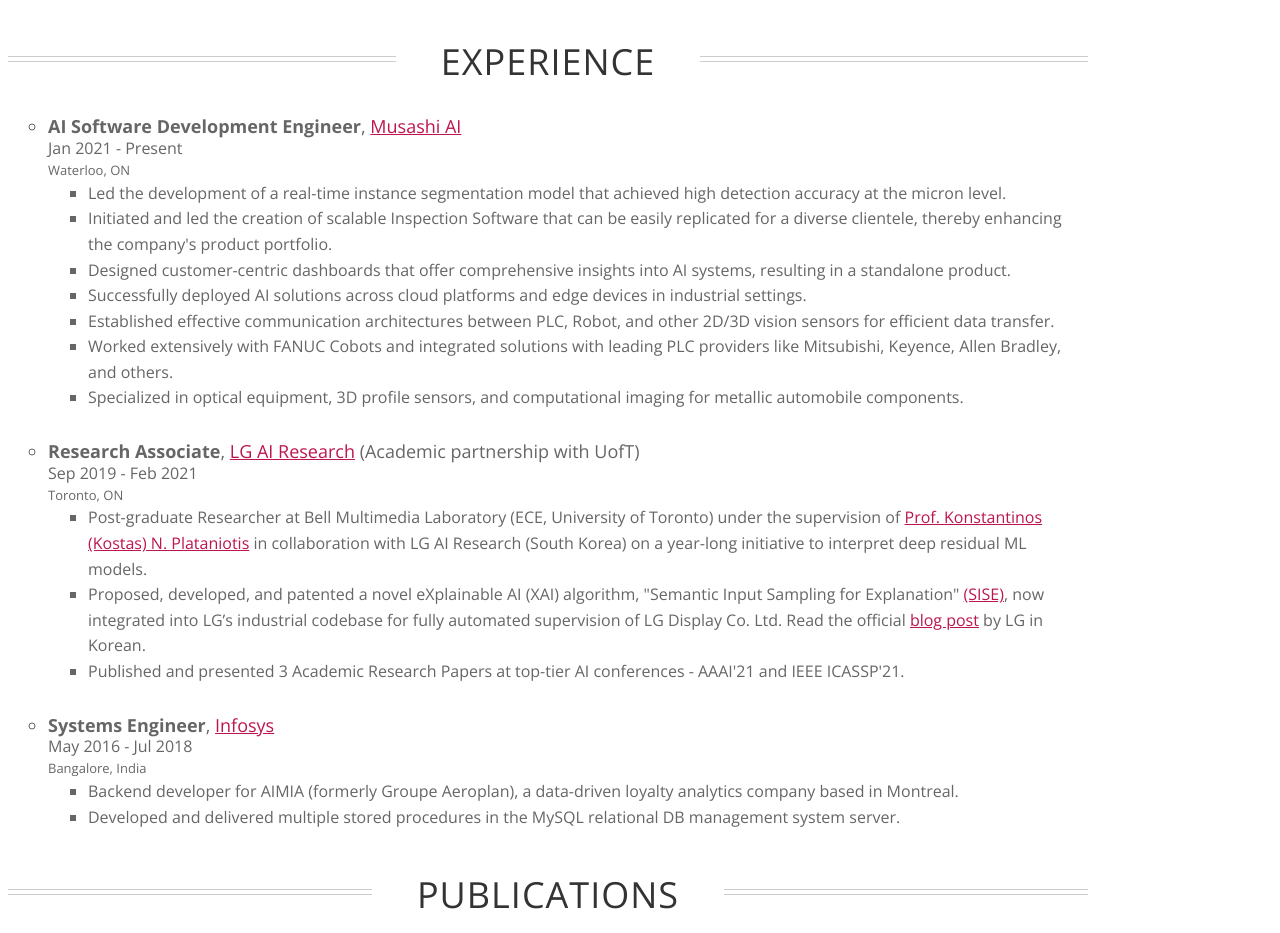
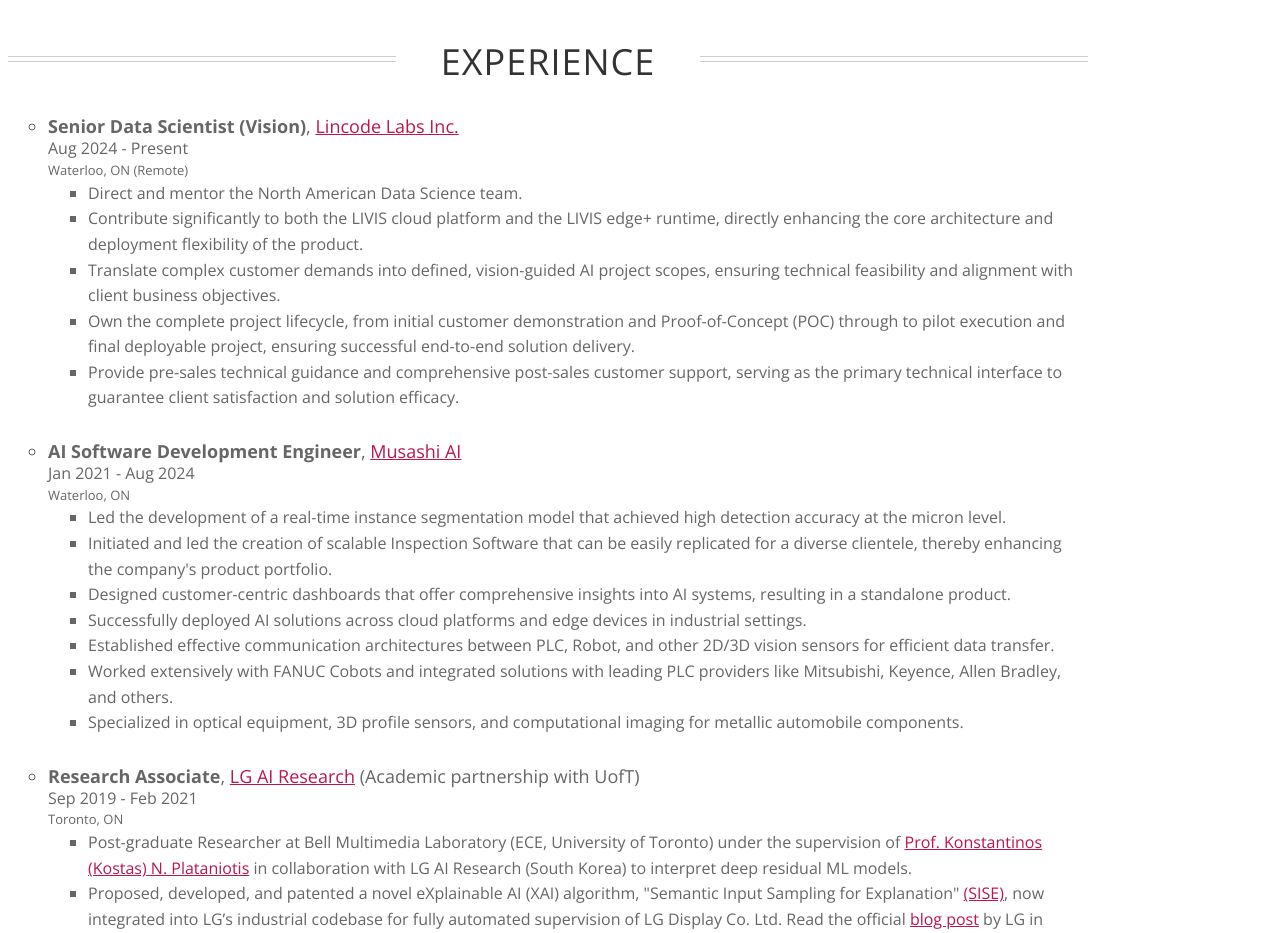
Before and after one commit to mahesh-sudhakar/mahesh-sudhakar.github.io, a plain HTML site: page index.html in a window 1280 px wide. Shown: the part 840-1773 px from the top of the page. Drawn offline with nearby package versions, Linux system fonts and the light colour scheme; some icons are missing; a web font is replaced by a local one.

Commit message:
update current experience

```diff
--- a/index.html
+++ b/index.html
@@ -109,6 +109,37 @@
 
                 <h2 class="section-title"><span>Experience</span></h2>
                 <div class="">
+
+                    <p>
+                    <ul style="list-style-type:circle;">
+                        <font size="4">
+                            <li><B>Senior Data Scientist (Vision)</B>, <a href="https://lincode.ai/"
+                                    target="_blank">Lincode Labs Inc.</a>
+                            </li>
+                        </font>
+                        <font size="3">
+                            Aug 2024 - Present<br>
+                        </font>
+                        <font size="2">
+                            Waterloo, ON (Remote)<br>
+                        </font>
+
+                        <font size="3">
+                            <ul style="list-style-type:square;">
+                                <li>Direct and mentor the North American Data Science team.</li>
+                                <li>Contribute significantly to both the LIVIS cloud platform and the LIVIS edge+ runtime,
+                                    directly enhancing the core architecture and deployment flexibility of the product.</li>
+                                <li>Translate complex customer demands into defined, vision-guided AI project scopes,
+                                    ensuring technical feasibility and alignment with client business objectives.</li>
+                                <li>Own the complete project lifecycle, from initial customer demonstration and Proof-of-Concept (POC)
+                                    through to pilot execution and final deployable project, ensuring successful end-to-end solution delivery.</li>
+                                <li>Provide pre-sales technical guidance and comprehensive post-sales customer support,
+                                    serving as the primary technical interface to guarantee client satisfaction and solution efficacy.</li>
+                            </ul>
+                        </font>
+                    </ul>
+                    </p>
+
                     <p>
                     <ul style="list-style-type:circle;">
                         <font size="4">
@@ -117,7 +148,7 @@
                             </li>
                         </font>
                         <font size="3">
-                            Jan 2021 - Present<br>
+                            Jan 2021 - Aug 2024<br>
                         </font>
                         <font size="2">
                             Waterloo, ON<br>
@@ -166,7 +197,7 @@
                                         href="https://scholar.google.com/citations?hl=en&user=W-4N_2gAAAAJ&view_op=list_works&sortby=pubdate"
                                         target="_blank">Prof. Konstantinos (Kostas) N. Plataniotis</a> in collaboration
                                     with LG AI Research
-                                    (South Korea) on a year-long initiative to interpret deep residual ML models.</li>
+                                    (South Korea) to interpret deep residual ML models.</li>
                                 <li>Proposed, developed, and patented a novel eXplainable AI (XAI) algorithm, "Semantic
                                     Input Sampling for Explanation" <a
                                         href="https://ojs.aaai.org/index.php/AAAI/article/view/17384"
@@ -418,7 +449,7 @@
                     <h3 class="widget-title">Contact</h3>
                     <div class="widget-body">
                         <a href="mailto:mahesh.sudhakar@alumni.utoronto.ca">mahesh.sudhakar [at]
-                            mail.utoronto.ca</a><br>
+                            alumni.utoronto.ca</a><br>
                         <br>
 
                         </p>
```
